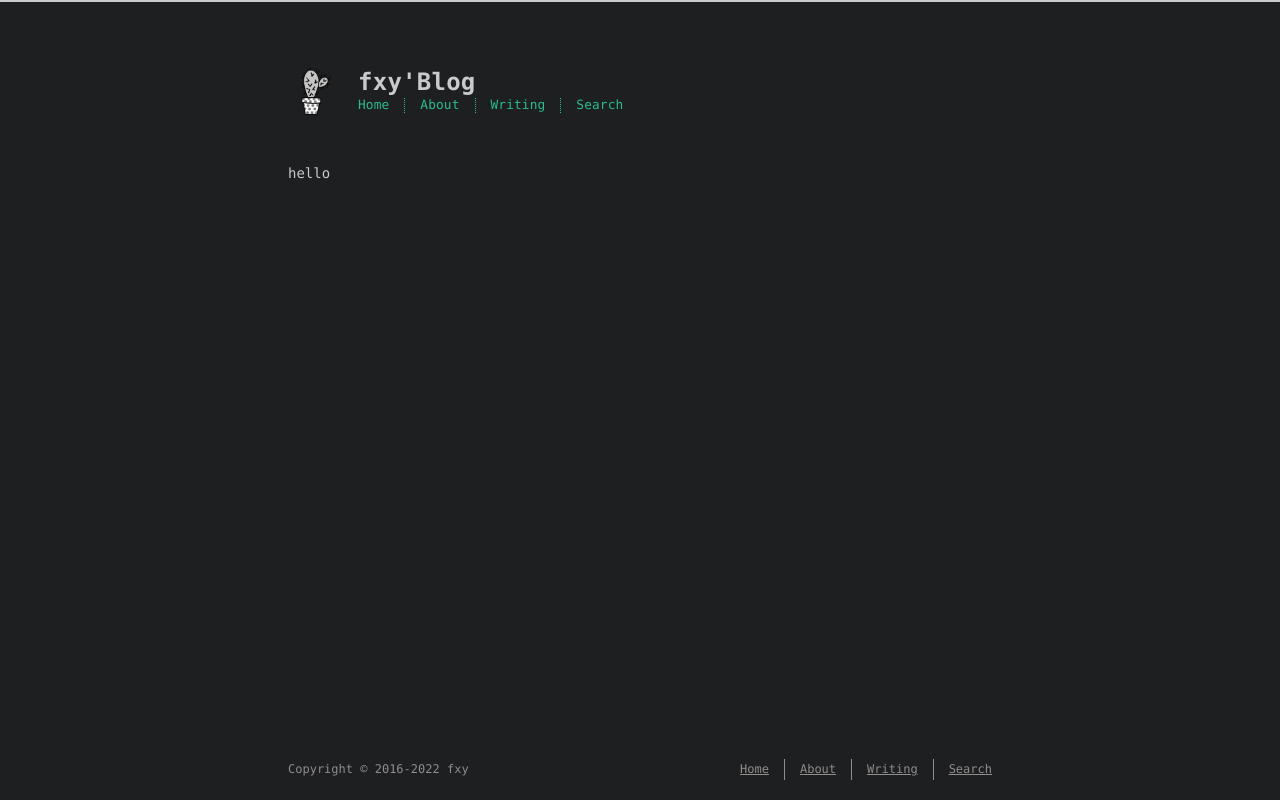
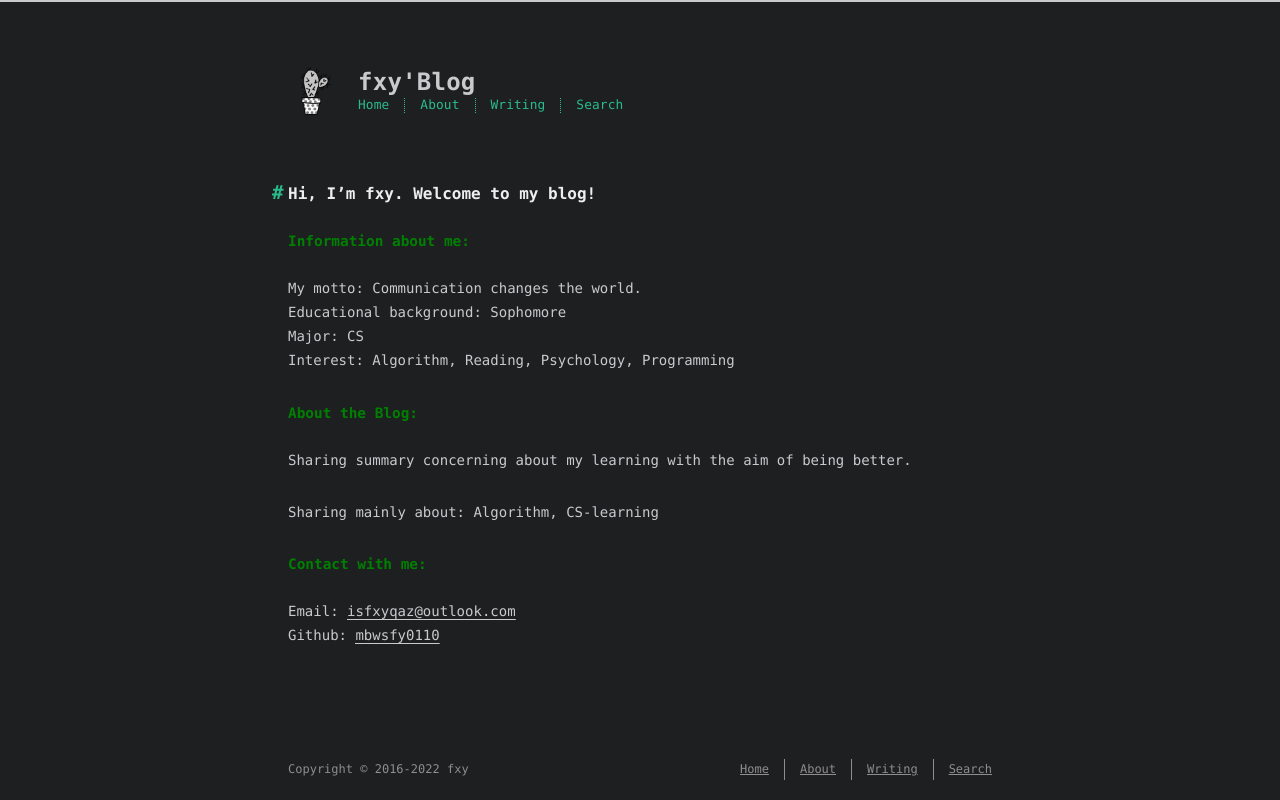
Before and after one commit to mbwsfy0110/mbwsfy0110.github.io, a plain HTML site: page about/index.html in a window 1280 px wide. Drawn offline with nearby package versions, Linux system fonts and the light colour scheme.

Commit message:
Site updated: 2022-06-27 15:04:31

```diff
--- a/about/index.html
+++ b/about/index.html
@@ -6,15 +6,15 @@
     <meta http-equiv="X-UA-Compatible" content="IE=edge">
     <meta name="HandheldFriendly" content="True">
     <meta name="viewport" content="width=device-width, initial-scale=1, maximum-scale=5" />
-    <meta name="description" content="hello">
+    <meta name="description" content="Hi, I’m fxy. Welcome to my blog! Information about me:  My motto: Communication changes the world.Educational background: SophomoreMajor: CSInterest: Algorithm, Reading, Psychology, Programming  About">
 <meta property="og:type" content="website">
 <meta property="og:title" content="about">
 <meta property="og:url" content="http://example.com/about/index.html">
 <meta property="og:site_name" content="fxy&#39;Blog">
-<meta property="og:description" content="hello">
+<meta property="og:description" content="Hi, I’m fxy. Welcome to my blog! Information about me:  My motto: Communication changes the world.Educational background: SophomoreMajor: CSInterest: Algorithm, Reading, Psychology, Programming  About">
 <meta property="og:locale" content="en_US">
 <meta property="article:published_time" content="2022-06-27T04:44:18.000Z">
-<meta property="article:modified_time" content="2022-06-27T06:26:49.763Z">
+<meta property="article:modified_time" content="2022-06-27T07:04:14.956Z">
 <meta property="article:author" content="fxy">
 <meta name="twitter:card" content="summary">
 
@@ -89,7 +89,10 @@
 
   <div class="content" itemprop="articleBody">
 
-          <p>hello</p>
+          <h2 id="Hi-I’m-fxy-Welcome-to-my-blog"><a href="#Hi-I’m-fxy-Welcome-to-my-blog" class="headerlink" title="Hi, I’m fxy. Welcome to my blog!"></a>Hi, I’m fxy. Welcome to my blog!</h2><h4 id="Information-about-me"><a href="#Information-about-me" class="headerlink" title=" Information about me:  "></a><font color=#008000> Information about me:  </font></h4><p>My motto: Communication changes the world.<br>Educational background: Sophomore<br>Major: CS<br>Interest: Algorithm, Reading, Psychology, Programming</p>
+<h4 id="About-the-Blog"><a href="#About-the-Blog" class="headerlink" title=" About the Blog:  "></a><font color=#008000> About the Blog:  </font></h4><p>Sharing summary concerning about my learning with the aim of being better.</p>
+<p>Sharing mainly about: Algorithm, CS-learning</p>
+<h4 id="Contact-with-me"><a href="#Contact-with-me" class="headerlink" title=" Contact with me:  "></a><font color=#008000> Contact with me:  </font></h4><p>Email: <a href="mailto:&#x69;&#x73;&#102;&#120;&#x79;&#113;&#x61;&#x7a;&#x40;&#111;&#117;&#116;&#x6c;&#x6f;&#111;&#107;&#46;&#99;&#111;&#x6d;">&#x69;&#x73;&#102;&#120;&#x79;&#113;&#x61;&#x7a;&#x40;&#111;&#117;&#116;&#x6c;&#x6f;&#111;&#107;&#46;&#99;&#111;&#x6d;</a><br>Github: <a target="_blank" rel="noopener" href="https://github.com/mbwsfy0110?tab=repositories">mbwsfy0110</a></p>
 
 
   </div>
```
